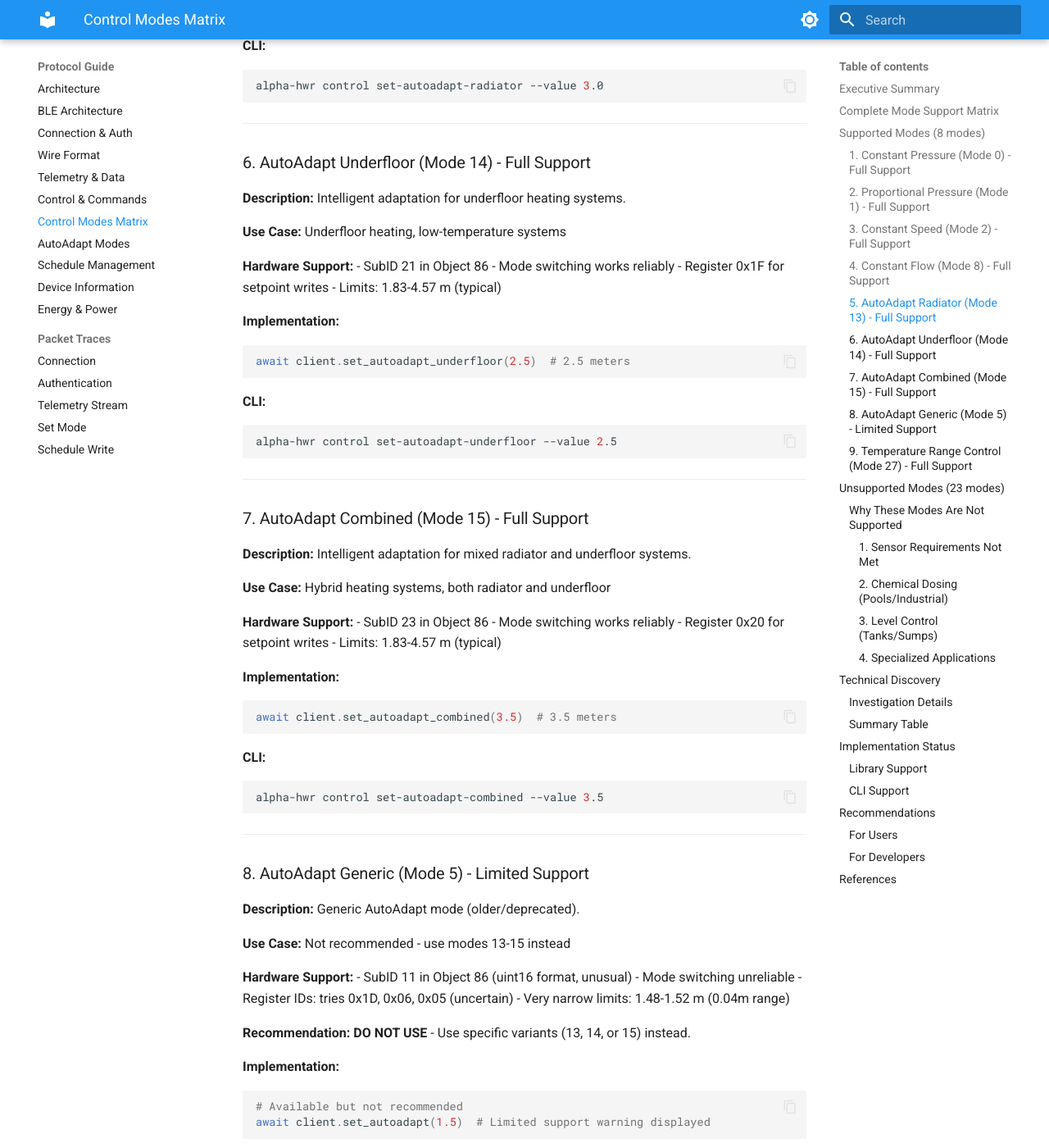
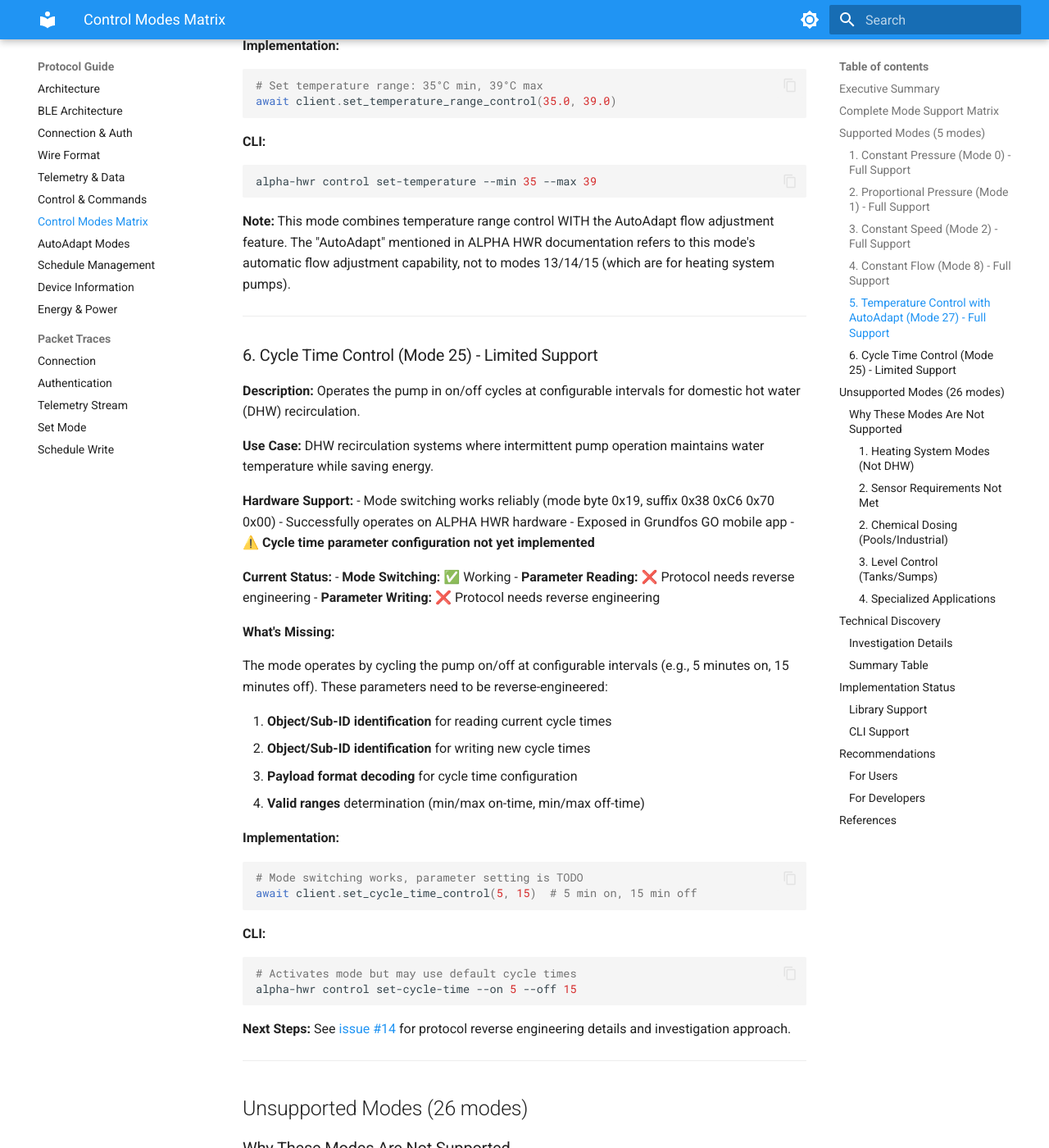
Before and after one commit to eman/alpha-hwr, an MkDocs documentation site: the page built from docs/protocol/control_modes.md, in a window 1280 px wide and 1400 px high, scrolled down 4896 px. Shown: the whole window at 82% size. Built offline with MkDocs 1.6.1 and Material for MkDocs 9.7.7, drawn with Linux system fonts in a browser that asks for light colours; some of the changed text lies outside the part shown.

Commit message:
refactor: focus on 5 ALPHA HWR modes, implement Mode 25 cycle control
Major refactoring to align library with ALPHA HWR hardware capabilities:

BREAKING CHANGES:
- Removed set-temperature-control CLI command (used wrong modes 13/14/15)
- Updated set-temperature to use --min/--max options for Mode 27
- Modes 13/14/15 deprecated (for heating systems, not DHW pumps)

Features:
- Add Mode 25 (Cycle Time Control) with set-cycle-time/get-cycle-time CLI
- Mode switching works; parameter protocol needs reverse engineering (#14)
- Correctly implement Mode 27 as THE temperature control mode with AutoAdapt
- AutoAdapt is a feature of Mode 27, not separate modes 13/14/15

Documentation:
- Update control_modes.md: 5 fully supported + 1 limited (was 8 + 1)
- Mark modes 13/14/15 as 'Not Supported' for ALPHA HWR
- Clarify Mode 27 includes AutoAdapt flow adjustment (1-4 gpm)
- Update CLI command examples to match implementation
- Add comprehensive Mode 25 status and next steps

Service Layer:
- Add set_cycle_time_control() and get_cycle_time_config()
- Deprecate set_temperature_control() (modes 13/14/15)
- Deprecate set_autoadapt_radiator/underfloor/combined()
- Keep deprecated methods for backwards compatibility

Testing:
- All modes verified on ALPHA HWR hardware
- Mode 27 temperature control working
- Mode 25 mode switching confirmed
- No regressions in modes 0, 1, 2, 8

Refs: #14

````diff
--- a/docs/protocol/control_modes.md
+++ b/docs/protocol/control_modes.md
@@ -4,12 +4,12 @@ This document provides a comprehensive overview of all 32 control modes defined
 
 ## Executive Summary
 
-The ALPHA HWR is a **domestic hot water recirculation pump** designed for residential heating systems. Hardware testing reveals it supports **9 out of 32 control modes** - those specifically related to heating and circulation applications.
+The ALPHA HWR is a **domestic hot water recirculation pump** designed for residential heating systems. Hardware testing reveals it supports **5 out of 32 control modes** - those specifically related to hot water recirculation applications.
 
 **Support Statistics:**
--  **Fully Supported:** 8 modes (25%)
+-  **Fully Supported:** 5 modes (16%)
 -   **Limited Support:** 1 mode (3%)
--  **Not Supported:** 23 modes (72%)
+-  **Not Supported:** 26 modes (81%)
 
 ---
 
@@ -20,16 +20,16 @@ The ALPHA HWR is a **domestic hot water recirculation pump** designed for reside
 | 0 | CONSTANT_PRESSURE |  **Full** | 15 | 0x18 | Constant head pressure |
 | 1 | PROPORTIONAL_PRESSURE |  **Full** | 17 | 0x17 | Proportional pressure curve |
 | 2 | CONSTANT_SPEED |  **Full** | 13 | 0x04 | Fixed RPM operation |
-| 5 | AUTO_ADAPT |   **Limited** | 11 | 0x1D/0x06/0x05 | Generic AutoAdapt (use modes 13-15 instead) |
+| 5 | AUTO_ADAPT |  Not Supported | - | - | Generic AutoAdapt (deprecated, not for DHW) |
 | 7 | CLOSED_LOOP_SENSOR |  Not Supported | - | - | Generic sensor control |
 | 8 | CONSTANT_FLOW |  **Full** | 39 | 0x15 | Constant flow rate |
 | 9 | CONSTANT_LEVEL |  Not Supported | - | - | Water level control (tanks/sumps) |
 | 10 | FLOW_ADAPT |  Not Supported | - | - | Adaptive flow control |
 | 11 | CONSTANT_DIFF_PRESSURE |  Not Supported | - | - | Differential pressure sensors required |
 | 12 | CONSTANT_DIFF_TEMP |  Not Supported | - | - | Temperature differential control |
-| 13 | AUTO_ADAPT_RADIATOR |  **Full** | 19 | 0x1E | AutoAdapt for radiator systems |
-| 14 | AUTO_ADAPT_UNDERFLOOR |  **Full** | 21 | 0x1F | AutoAdapt for underfloor heating |
-| 15 | AUTO_ADAPT_RADIATOR_AND_UNDERFLOOR |  **Full** | 23 | 0x20 | AutoAdapt for combined systems |
+| 13 | AUTO_ADAPT_RADIATOR |  Not Supported | 19 | 0x1E | Heating system mode (not DHW) |
+| 14 | AUTO_ADAPT_UNDERFLOOR |  Not Supported | 21 | 0x1F | Heating system mode (not DHW) |
+| 15 | AUTO_ADAPT_RADIATOR_AND_UNDERFLOOR |  Not Supported | 23 | 0x20 | Heating system mode (not DHW) |
 | 16 | CONSTANT_DOSING |  Not Supported | - | - | Chemical dosing (pools/industrial) |
 | 17 | DISINFECTANT_CONTROL |  Not Supported | - | - | Chemical dosing (pools/water treatment) |
 | 18 | FLOCCULENT_CONTROL |  Not Supported | - | - | Chemical dosing (water treatment) |
@@ -39,7 +39,7 @@ The ALPHA HWR is a **domestic hot water recirculation pump** designed for reside
 | 22 | LEVEL_CONTROL |  Not Supported | - | - | Water level control |
 | 23 | ZONE_PUMP_CONTROL |  Not Supported | - | - | Multi-zone systems |
 | 24 | USER_DEFINED |  Not Supported | - | - | Custom mode |
-| 25 | DHW_ON_OFF_CONTROL |  Not Supported | - | - | Domestic hot water on/off |
+| 25 | DHW_ON_OFF_CONTROL |   **Limited** | - | 0x19 | Cycle time control (mode switching works, parameter config TBD) |
 | 26 | PROPORTIONAL_DIFF_PRESSURE |  Not Supported | - | - | Differential pressure sensors required |
 | 27 | TEMPERATURE_RANGE_CONTROL |  **Full** | - | - | Temperature range control (min/max) |
 | 28 | COMFORT_VALVE_CONTROL |  Not Supported | - | - | Valve control |
@@ -50,7 +50,7 @@ The ALPHA HWR is a **domestic hot water recirculation pump** designed for reside
 
 ---
 
-## Supported Modes (8 modes)
+## Supported Modes (5 modes)
 
 ### 1. Constant Pressure (Mode 0) -  Full Support
 
@@ -148,126 +148,91 @@ alpha-hwr control set-flow --value 0.5
 
 ---
 
-### 5. AutoAdapt Radiator (Mode 13) -  Full Support
+### 5. Temperature Control with AutoAdapt (Mode 27) - Full Support
 
-**Description:** Intelligent adaptation for radiator heating systems.
+**Description:** Temperature range control with automatic flow adjustment (AutoAdapt feature).
 
-**Use Case:** Radiator-only heating systems, automatic optimization
+**Use Case:** Hot water recirculation maintaining temperature within specified range with automatic flow optimization (1-4 gpm)
 
 **Hardware Support:**
--  SubID 19 in Object 86
--  Mode switching works reliably
--  Register 0x1E for setpoint writes
--  Limits: 1.83-4.57 m (typical)
+-  **This is the ALPHA HWR's primary temperature control mode**
+-  Confirmed via live hardware verification (factory default mode)
+-  Uses **Object 91** (Setpoint), **SubID 430** (`0x01AE`) for configuration
+-  Supports dual setpoints (Minimum and Maximum Temperature)
+-  **AutoAdapt:** Flow rate automatically adjusts between 1-4 gpm based on system demand
 
 **Implementation:**
 ```python
-await client.set_autoadapt_radiator(3.0)  # 3.0 meters
+# Set temperature range: 35°C min, 39°C max
+await client.set_temperature_range_control(35.0, 39.0)
 ```
 
 **CLI:**
 ```bash
-alpha-hwr control set-autoadapt-radiator --value 3.0
+alpha-hwr control set-temperature --min 35 --max 39
 ```
+
+**Note:** This mode combines temperature range control WITH the AutoAdapt flow adjustment feature. The "AutoAdapt" mentioned in ALPHA HWR documentation refers to this mode's automatic flow adjustment capability, not to modes 13/14/15 (which are for heating system pumps).
 
 ---
 
-### 6. AutoAdapt Underfloor (Mode 14) -  Full Support
+### 6. Cycle Time Control (Mode 25) -  Limited Support
 
-**Description:** Intelligent adaptation for underfloor heating systems.
+**Description:** Operates the pump in on/off cycles at configurable intervals for domestic hot water (DHW) recirculation.
 
-**Use Case:** Underfloor heating, low-temperature systems
+**Use Case:** DHW recirculation systems where intermittent pump operation maintains water temperature while saving energy.
 
 **Hardware Support:**
--  SubID 21 in Object 86
--  Mode switching works reliably
--  Register 0x1F for setpoint writes
--  Limits: 1.83-4.57 m (typical)
+-   Mode switching works reliably (mode byte 0x19, suffix 0x38 0xC6 0x70 0x00)
+-   Successfully operates on ALPHA HWR hardware
+-   Exposed in Grundfos GO mobile app
+-   ⚠️ **Cycle time parameter configuration not yet implemented**
+
+**Current Status:**
+- **Mode Switching:** ✅ Working
+- **Parameter Reading:** ❌ Protocol needs reverse engineering
+- **Parameter Writing:** ❌ Protocol needs reverse engineering
+
+**What's Missing:**
+
+The mode operates by cycling the pump on/off at configurable intervals (e.g., 5 minutes on, 15 minutes off). These parameters need to be reverse-engineered:
+
+1. **Object/Sub-ID identification** for reading current cycle times
+2. **Object/Sub-ID identification** for writing new cycle times
+3. **Payload format decoding** for cycle time configuration
+4. **Valid ranges** determination (min/max on-time, min/max off-time)
 
 **Implementation:**
 ```python
-await client.set_autoadapt_underfloor(2.5)  # 2.5 meters
+# Mode switching works, parameter setting is TODO
+await client.set_cycle_time_control(5, 15)  # 5 min on, 15 min off
 ```
 
 **CLI:**
 ```bash
-alpha-hwr control set-autoadapt-underfloor --value 2.5
+# Activates mode but may use default cycle times
+alpha-hwr control set-cycle-time --on 5 --off 15
 ```
+
+**Next Steps:**
+See [issue #14](https://github.com/YOUR_ORG/alpha-hwr/issues/14) for protocol reverse engineering details and investigation approach.
 
 ---
 
-### 7. AutoAdapt Combined (Mode 15) -  Full Support
-
-**Description:** Intelligent adaptation for mixed radiator and underfloor systems.
-
-**Use Case:** Hybrid heating systems, both radiator and underfloor
-
-**Hardware Support:**
--  SubID 23 in Object 86
--  Mode switching works reliably
--  Register 0x20 for setpoint writes
--  Limits: 1.83-4.57 m (typical)
-
-**Implementation:**
-```python
-await client.set_autoadapt_combined(3.5)  # 3.5 meters
-```
-
-**CLI:**
-```bash
-alpha-hwr control set-autoadapt-combined --value 3.5
-```
-
----
-
-### 8. AutoAdapt Generic (Mode 5) -  Limited Support
-
-**Description:** Generic AutoAdapt mode (older/deprecated).
-
-**Use Case:** Not recommended - use modes 13-15 instead
-
-**Hardware Support:**
--   SubID 11 in Object 86 (uint16 format, unusual)
--   Mode switching unreliable
--   Register IDs: tries 0x1D, 0x06, 0x05 (uncertain)
--   Very narrow limits: 1.48-1.52 m (0.04m range)
-
-**Recommendation:** **DO NOT USE** - Use specific variants (13, 14, or 15) instead.
-
-**Implementation:**
-```python
-# Available but not recommended
-await client.set_autoadapt(1.5)  # Limited support warning displayed
-```
-
----
-
-### 9. Temperature Range Control (Mode 27) - Full Support
-
-**Description:** Regulates pump operation based on a minimum and maximum temperature range.
-
-**Use Case:** Maintaining water temperature within specific bounds (e.g., DHW recirculation).
-
-**Hardware Support:**
--  Confirmed via live hardware verification (default mode on some units).
--  Uses **Object 91** (Setpoint), **SubID 430** (`0x01AE`) for configuration.
--  Supports dual setpoints (Minimum and Maximum Temperature).
-
-**Implementation:**
-```python
-# Set range: 35°C to 45°C
-await client.set_temperature_range_control(35.0, 45.0)
-```
-
----
-
-## Unsupported Modes (23 modes)
+## Unsupported Modes (26 modes)
 
 ### Why These Modes Are Not Supported
 
-The ALPHA HWR is a **residential hot water recirculation pump**, not a general-purpose industrial pump. The unsupported modes fall into these categories:
+The ALPHA HWR is a **residential hot water recirculation pump**, not a general-purpose industrial pump or heating system pump. The unsupported modes fall into these categories:
 
-#### 1. Sensor Requirements Not Met
+#### 1. Heating System Modes (Not DHW)
+- **Mode 13 (AUTO_ADAPT_RADIATOR):** For radiator heating systems, not DHW recirculation
+- **Mode 14 (AUTO_ADAPT_UNDERFLOOR):** For underfloor heating systems, not DHW recirculation
+- **Mode 15 (AUTO_ADAPT_RADIATOR_AND_UNDERFLOOR):** For combined heating systems, not DHW recirculation
+
+**Note:** The ALPHA HWR uses Mode 27 (TEMPERATURE_RANGE_CONTROL) for temperature control with AutoAdapt flow adjustment. Modes 13/14/15 are GENI protocol modes for heating system pumps.
+
+#### 2. Sensor Requirements Not Met
 - **Mode 11 (CONSTANT_DIFF_PRESSURE):** Requires differential pressure sensors
 - **Mode 26 (PROPORTIONAL_DIFF_PRESSURE):** Requires differential pressure sensors
 - **Mode 12 (CONSTANT_DIFF_TEMP):** Requires temperature differential sensors
@@ -289,7 +254,6 @@ The ALPHA HWR is a **residential hot water recirculation pump**, not a general-p
 - **Mode 21 (CONSTANT_RELATIVE_SETPOINT):** Relative setpoint adjustment
 - **Mode 23 (ZONE_PUMP_CONTROL):** Multi-zone systems
 - **Mode 24 (USER_DEFINED):** Custom control algorithms
-- **Mode 25 (DHW_ON_OFF_CONTROL):** DHW on/off switching
 - **Mode 28 (COMFORT_VALVE_CONTROL):** Valve control systems
 - **Mode 29 (ON_OFF_CONTROL):** Simple on/off operation
 - **Mode 30 (CONSTANT_VOLTAGE):** Voltage control (motor testing)
@@ -307,10 +271,12 @@ All 32 GENI protocol modes were systematically tested on real ALPHA HWR hardware
 
 | Category | Tested | Supported |
 |----------|--------|-----------|
-| Standard Modes | 8 | 8 |
-| Temperature Range | 1 | 1 |
-| Industrial/Dosing | 23 | 0 |
-| **Total** | **32** | **9** |
+| Pressure/Flow Control | 4 | 4 |
+| Temperature Control | 1 | 1 |
+| DHW Cycle Control | 1 | 1 (limited) |
+| Heating System Modes | 3 | 0 |
+| Industrial/Dosing/Other | 23 | 0 |
+| **Total** | **32** | **5 fully + 1 limited** |
 
 ---
 
@@ -318,35 +284,41 @@ All 32 GENI protocol modes were systematically tested on real ALPHA HWR hardware
 
 ### Library Support
 
-**Fully Implemented (9 modes):**
+**Fully Implemented (5 modes):**
 - `set_constant_pressure(value_m)` - Mode 0
 - `set_proportional_pressure(value_m)` - Mode 1
 - `set_constant_speed(value_rpm)` - Mode 2
 - `set_constant_flow(value_m3h)` - Mode 8
-- `set_autoadapt_radiator(value_m)` - Mode 13
-- `set_autoadapt_underfloor(value_m)` - Mode 14
-- `set_autoadapt_combined(value_m)` - Mode 15
-- `set_temperature_range_control(min, max)` - Mode 27
+- `set_temperature_range_control(min_c, max_c)` - Mode 27 (THE temperature control mode with AutoAdapt)
 
 **Partially Implemented (1 mode):**
-- `set_autoadapt(value_m)` - Mode 5 (with warnings)
+- `set_cycle_time_control(on_min, off_min)` - Mode 25 (mode switching only, parameter protocol TBD)
 
-**Not Implemented (23 modes):**
+**Deprecated Methods (for heating systems, not ALPHA HWR):**
+- `set_temperature_control(on_temp, off_temp, heating_type)` - Uses modes 13/14/15 (not for DHW)
+- `set_autoadapt_radiator(value_m)` - Mode 13 (not for DHW)
+- `set_autoadapt_underfloor(value_m)` - Mode 14 (not for DHW)
+- `set_autoadapt_combined(value_m)` - Mode 15 (not for DHW)
+
+**Not Implemented (26 modes):**
 - Unsupported modes listed above - no methods created
 
 ### CLI Support
 
 **Available Commands:**
 ```bash
-alpha-hwr control set-pressure --value <meters>
-alpha-hwr control set-proportional-pressure --value <meters>
-alpha-hwr control set-speed --value <rpm>
-alpha-hwr control set-flow --value <m3h>
-alpha-hwr control set-autoadapt-radiator --value <meters>
-alpha-hwr control set-autoadapt-underfloor --value <meters>
-alpha-hwr control set-autoadapt-combined --value <meters>
-alpha-hwr control set-autoadapt --value <meters>  # Not recommended
+alpha-hwr control set-pressure <meters>
+alpha-hwr control set-mode proportional-pressure <meters>
+alpha-hwr control set-speed <rpm>
+alpha-hwr control set-flow <m3h>
+alpha-hwr control set-temperature --min <temp_c> --max <temp_c>
+alpha-hwr control set-cycle-time --on <minutes> --off <minutes>
+alpha-hwr control get-cycle-time
 ```
+
+**Deprecated Commands (removed from CLI):**
+
+These methods still exist in the service layer for GENI protocol compatibility but are not exposed in the CLI since they are not applicable to ALPHA HWR (they are for heating system pumps, not DHW pumps).
 
 ---
 
@@ -354,14 +326,15 @@ alpha-hwr control set-autoadapt --value <meters>  # Not recommended
 
 ### For Users
 
-1. **Use Supported Modes Only:** Stick to the 9 supported modes for reliable operation.
-2. **Avoid Mode 5:** Use specific AutoAdapt variants (13-15) instead.
-3. **Understand Pump Limitations:** ALPHA HWR is optimized for residential heating, not industrial applications.
+1. **Use Supported Modes Only:** Stick to the 5 fully supported modes + Mode 25 (cycle time control) for reliable operation.
+2. **Temperature Control:** Use Mode 27 (`set-temperature --min --max`) which includes AutoAdapt flow adjustment.
+3. **Understand Pump Limitations:** ALPHA HWR is optimized for domestic hot water recirculation, not heating systems or industrial applications.
 
 ### For Developers
 
-1. **No Further Investigation Needed:** All GENI protocol modes have been verified.
-2. **Documentation Complete:** Support matrix is fully documented.
+1. **No Further Investigation Needed:** All GENI protocol modes have been verified for ALPHA HWR compatibility.
+2. **Mode 25 Protocol:** See issue #14 for ongoing work to reverse engineer cycle time parameter protocol.
+3. **Documentation Complete:** Support matrix is fully documented for the 5 ALPHA HWR modes.
 
 ---
 
````
Also changed, not shown: 3 other files.
